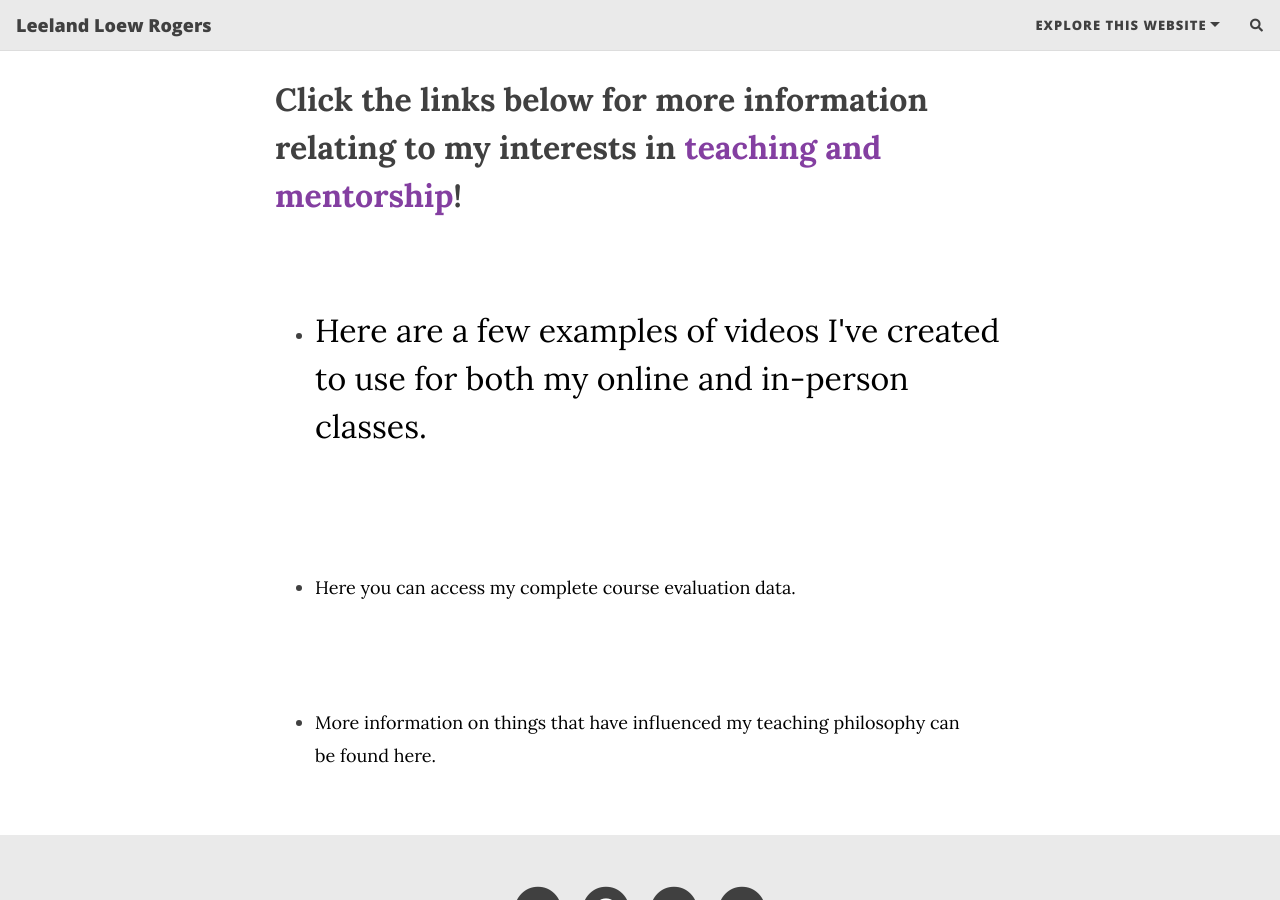
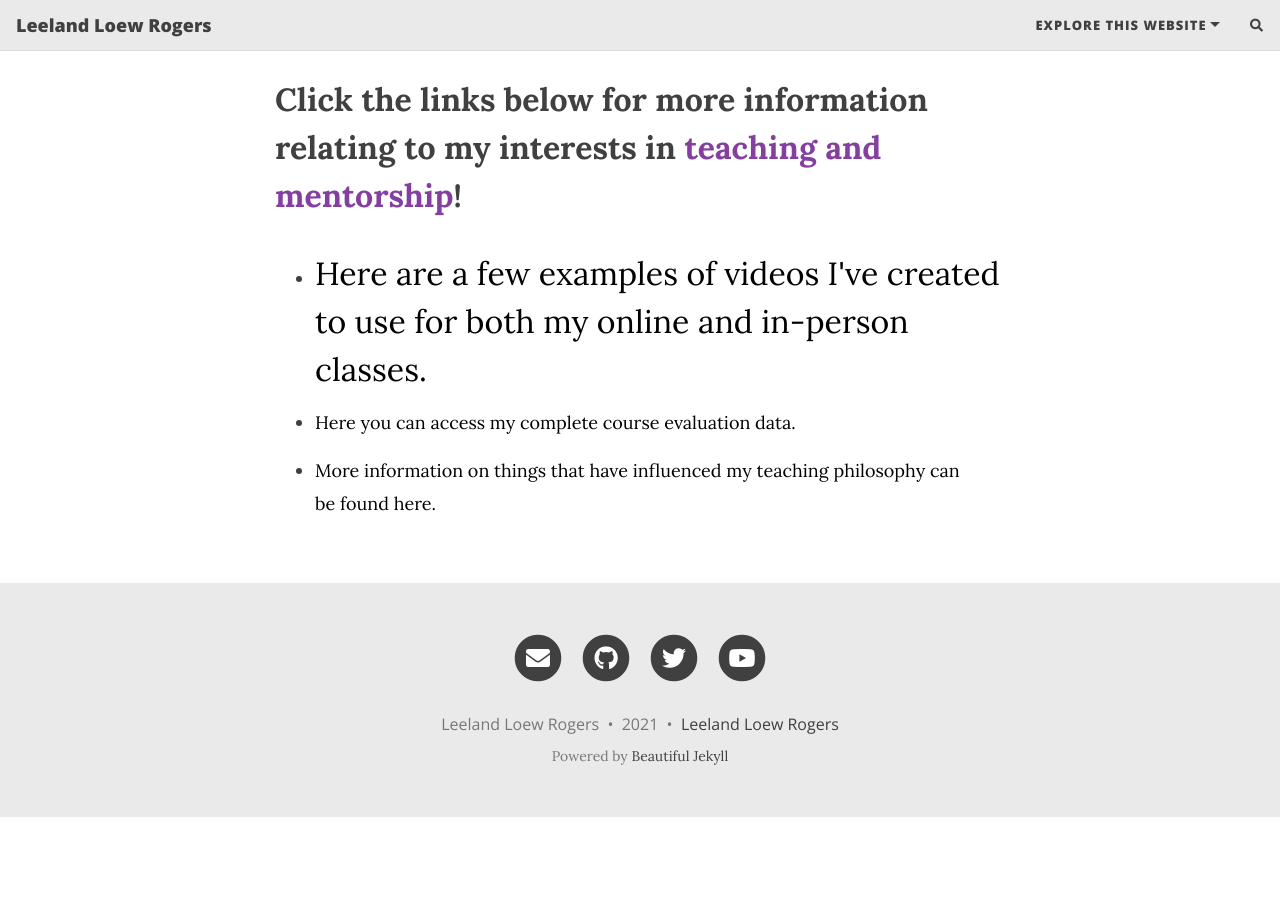
Before and after one commit to LeeLoew/LeelandRogers, a Jekyll site: the page built from teaching.md, in a window 1280 px wide and 900 px high, scrolled down 345 px. Built offline with Jekyll 4.4.1, drawn with Linux system fonts in a browser that asks for light colours; nearby versions of some CDN libraries; comment, search, counter and statistics services are not loaded; after the commit the page ends 1162 px from its top, so only the background shows below that.

Commit message:
Update teaching.md

```diff
--- a/teaching.md
+++ b/teaching.md
@@ -6,10 +6,7 @@ subtitle:
 
 <p>&nbsp;</p>
 <p><span style="font-size: 24pt;"><strong>Click the links below for more information relating to my interests in <span style="color: #843fa1;">teaching and mentorship</span>!</strong></span></p>
-<p>&nbsp;</p>
 <ul>
 <li><span style="color: #000000; font-size: 24pt;"><a style="color: #000000;" href="https://leeloew.github.io/videoexamples/"> <span style="color: #000000;">Here are a few examples of videos I've created to use for both my online and in-person classes.
-<p>&nbsp;</p>
 <li><span style="color: #000000; font-size: 24pt;"><a style="color: #000000;" href="https://leeloew.github.io/CourseEvalsComplete/"> <span style="color: #000000;">Here you can access my complete course evaluation data.
-<p>&nbsp;</p>
 <li><span style="color: #000000; font-size: 24pt;"><a style="color: #000000;" href="https://leeloew.github.io/teachinginfluences/"> <span style="color: #000000;">More information on things that have influenced my teaching philosophy can be found here.
```
